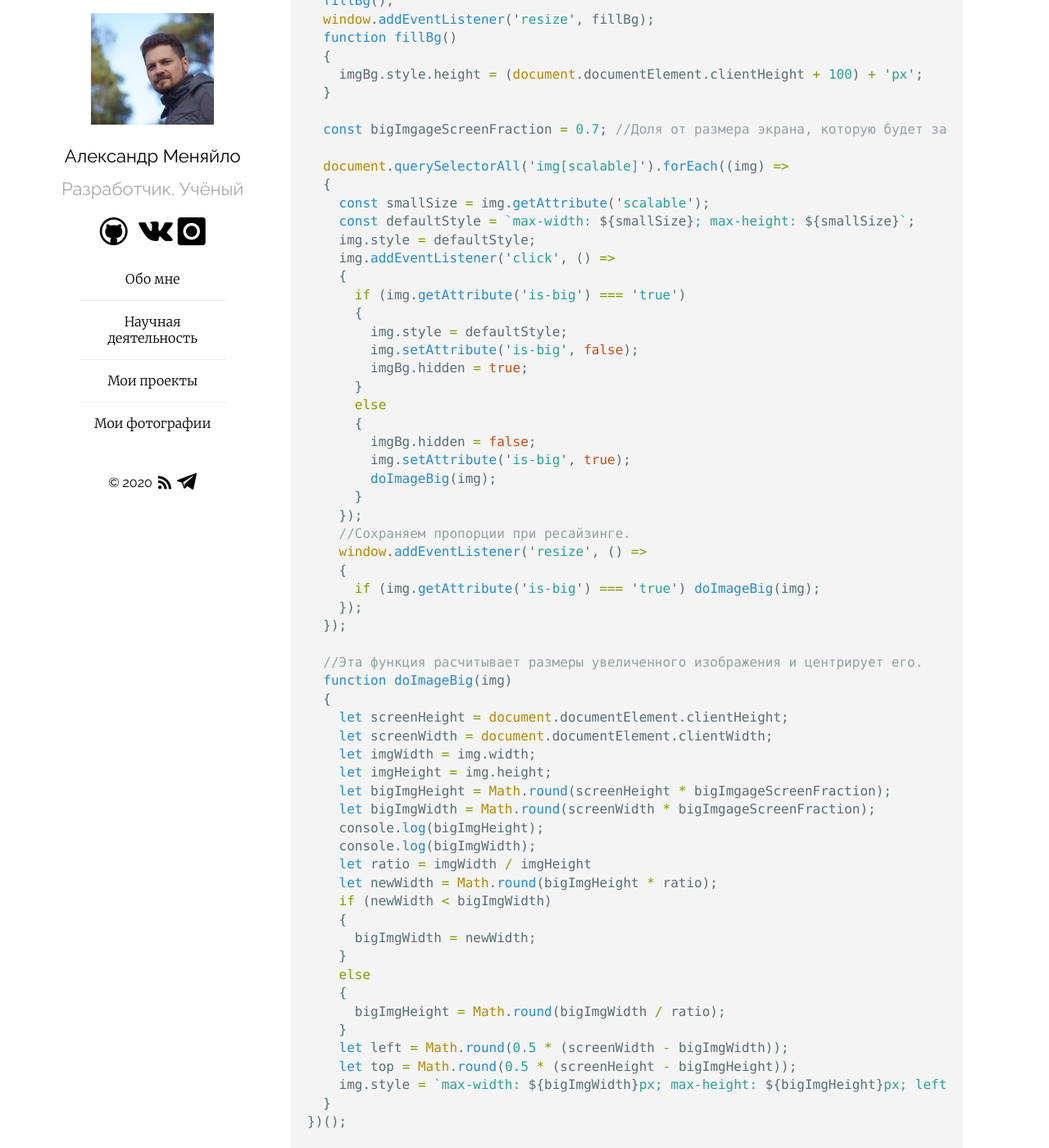
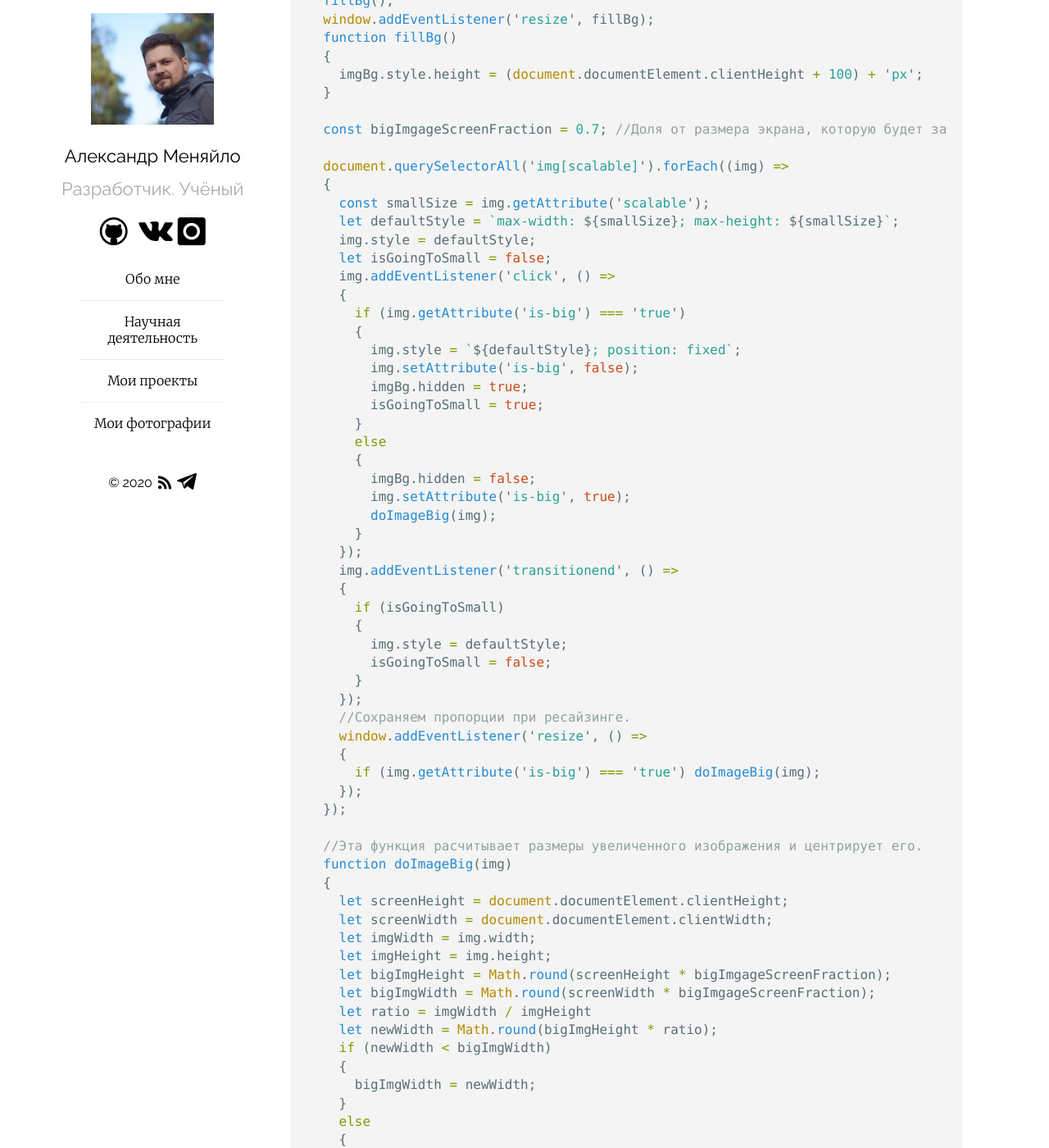
Before and after one commit to Mendeo/mendeo.github.io, a Jekyll site: the page built from _posts/2020-05-05-script-uvelichenie-kartinok.md, in a window 1280 px wide and 1400 px high, scrolled down 733 px. Shown: the whole window at 82% size. Built offline with Jekyll 4.4.1, drawn with Linux system fonts in a browser that asks for light colours.

Commit message:
Улучшил скрипт увеличения картинок. Теперь не должно ничего прыгать при возврате.

```diff
--- a/_layouts/default.html
+++ b/_layouts/default.html
@@ -93,21 +93,31 @@
 				document.querySelectorAll('img[scalable]').forEach((img) =>
 				{
 					const smallSize = img.getAttribute('scalable');
-					const defaultStyle = `max-width: ${smallSize}; max-height: ${smallSize}`;
+					let defaultStyle = `max-width: ${smallSize}; max-height: ${smallSize}`;
 					img.style = defaultStyle;
+					let isGoingToSmall = false;
 					img.addEventListener('click', () =>
 					{
 						if (img.getAttribute('is-big') === 'true')
 						{
-							img.style = defaultStyle;
+							img.style = `${defaultStyle}; position: fixed`;
 							img.setAttribute('is-big', false);
 							imgBg.hidden = true;
+							isGoingToSmall = true;
 						}
 						else
 						{
 							imgBg.hidden = false;
 							img.setAttribute('is-big', true);
 							doImageBig(img);
+						}
+					});
+					img.addEventListener('transitionend', () =>
+					{
+						if (isGoingToSmall)
+						{
+							img.style = defaultStyle;
+							isGoingToSmall = false;
 						}
 					});
 					//Сохраняем пропорции при ресайзинге.
@@ -126,8 +136,6 @@
 					let imgHeight = img.height;
 					let bigImgHeight = Math.round(screenHeight * bigImgageScreenFraction);
 					let bigImgWidth = Math.round(screenWidth * bigImgageScreenFraction);
-					console.log(bigImgHeight);
-					console.log(bigImgWidth);
 					let ratio = imgWidth / imgHeight
 					let newWidth = Math.round(bigImgHeight * ratio);
 					if (newWidth < bigImgWidth)
--- a/_posts/2020-05-05-script-uvelichenie-kartinok.md
+++ b/_posts/2020-05-05-script-uvelichenie-kartinok.md
@@ -37,21 +37,31 @@ links_in_new_tab: true
   document.querySelectorAll('img[scalable]').forEach((img) =>
   {
     const smallSize = img.getAttribute('scalable');
-    const defaultStyle = `max-width: ${smallSize}; max-height: ${smallSize}`;
+    let defaultStyle = `max-width: ${smallSize}; max-height: ${smallSize}`;
     img.style = defaultStyle;
+    let isGoingToSmall = false;
     img.addEventListener('click', () =>
     {
       if (img.getAttribute('is-big') === 'true')
       {
-        img.style = defaultStyle;
+        img.style = `${defaultStyle}; position: fixed`;
         img.setAttribute('is-big', false);
         imgBg.hidden = true;
+        isGoingToSmall = true;
       }
       else
       {
         imgBg.hidden = false;
         img.setAttribute('is-big', true);
         doImageBig(img);
+      }
+    });
+    img.addEventListener('transitionend', () =>
+    {
+      if (isGoingToSmall)
+      {
+        img.style = defaultStyle;
+        isGoingToSmall = false;
       }
     });
     //Сохраняем пропорции при ресайзинге.
@@ -70,8 +80,6 @@ links_in_new_tab: true
     let imgHeight = img.height;
     let bigImgHeight = Math.round(screenHeight * bigImgageScreenFraction);
     let bigImgWidth = Math.round(screenWidth * bigImgageScreenFraction);
-    console.log(bigImgHeight);
-    console.log(bigImgWidth);
     let ratio = imgWidth / imgHeight
     let newWidth = Math.round(bigImgHeight * ratio);
     if (newWidth < bigImgWidth)
```
